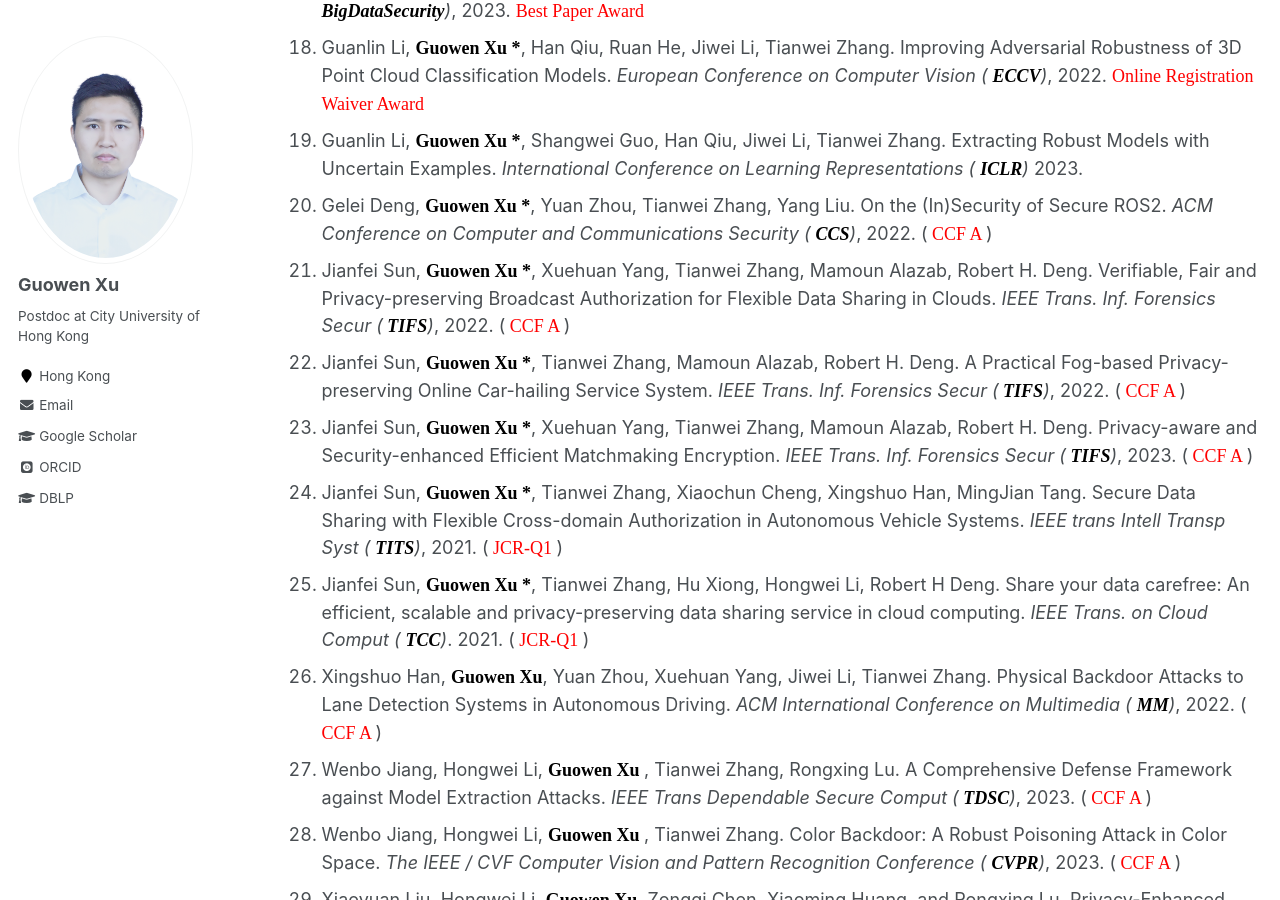
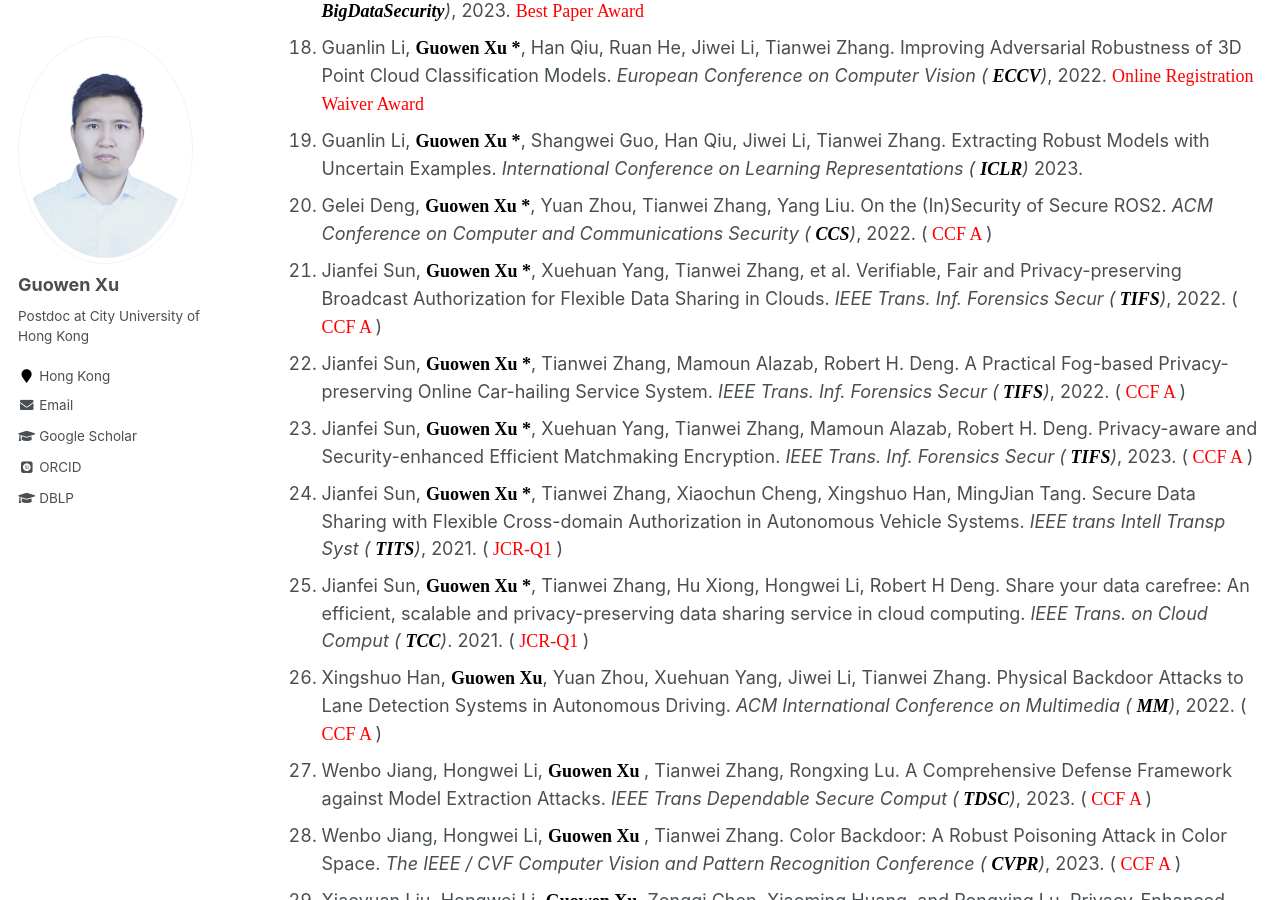
Before and after one commit to Guowen-xu/guowen-xu.github.io, a Jekyll site: the page built from _pages/publications.md, in a window 1280 px wide and 900 px high, scrolled down 1607 px. Built offline with Jekyll 4.4.1, drawn with Linux system fonts in a browser that asks for light colours; some web fonts are replaced.

Commit message:
Update publications.md

```diff
--- a/_pages/publications.md
+++ b/_pages/publications.md
@@ -34,7 +34,7 @@ You can find my articles on my [Google Scholar](https://scholar.google.com.hk/ci
 18. Guanlin Li, **<font face="Times New Roman" color=black size=4> Guowen Xu *</font>**, Han Qiu, Ruan He, Jiwei Li,  Tianwei Zhang. Improving Adversarial Robustness of 3D Point Cloud Classification Models.  *European Conference on Computer Vision ( **<font face="Times New Roman" color=black size=4>ECCV</font>**)*, 2022. <font face="Times New Roman" color=red size=4>  Online Registration Waiver Award</font>
 19. Guanlin Li, **<font face="Times New Roman" color=black size=4> Guowen Xu *</font>**, Shangwei Guo, Han Qiu, Jiwei Li, Tianwei Zhang. Extracting Robust Models with Uncertain Examples. *International Conference on Learning Representations  ( **<font face="Times New Roman" color=black size=4> ICLR</font>**)* 2023.
 20. Gelei Deng, **<font face="Times New Roman" color=black size=4> Guowen Xu *</font>**, Yuan Zhou, Tianwei Zhang, Yang Liu. On the (In)Security of Secure ROS2. *ACM  Conference on Computer and Communications Security ( **<font face="Times New Roman" color=black size=4> CCS</font>**)*, 2022. (<font face="Times New Roman" color=red size=4>  CCF A </font>)
-21. Jianfei Sun, **<font face="Times New Roman" color=black size=4> Guowen Xu *</font>**, Xuehuan Yang, Tianwei Zhang, Mamoun Alazab, Robert H. Deng. Verifiable, Fair and Privacy-preserving Broadcast Authorization for Flexible Data Sharing in Clouds. *IEEE Trans. Inf. Forensics Secur (**<font face="Times New Roman" color=black size=4> TIFS</font>**)*, 2022. (<font face="Times New Roman" color=red size=4>  CCF A </font>)
+21. Jianfei Sun, **<font face="Times New Roman" color=black size=4> Guowen Xu *</font>**, Xuehuan Yang, Tianwei Zhang, et al. Verifiable, Fair and Privacy-preserving Broadcast Authorization for Flexible Data Sharing in Clouds. *IEEE Trans. Inf. Forensics Secur (**<font face="Times New Roman" color=black size=4> TIFS</font>**)*, 2022. (<font face="Times New Roman" color=red size=4>  CCF A </font>)
 22. Jianfei Sun, **<font face="Times New Roman" color=black size=4> Guowen Xu *</font>**, Tianwei Zhang, Mamoun Alazab, Robert H. Deng. A Practical Fog-based Privacy-preserving Online Car-hailing Service System. *IEEE Trans. Inf. Forensics Secur (**<font face="Times New Roman" color=black size=4> TIFS</font>**)*, 2022. (<font face="Times New Roman" color=red size=4>  CCF A </font>)
 23. Jianfei Sun, **<font face="Times New Roman" color=black size=4> Guowen Xu *</font>**, Xuehuan Yang, Tianwei Zhang, Mamoun Alazab, Robert H. Deng. Privacy-aware and Security-enhanced Efficient Matchmaking Encryption. *IEEE Trans. Inf. Forensics Secur (**<font face="Times New Roman" color=black size=4> TIFS</font>**)*, 2023. (<font face="Times New Roman" color=red size=4>  CCF A </font>)
 24. Jianfei Sun,  **<font face="Times New Roman" color=black size=4> Guowen Xu *</font>**, Tianwei Zhang, Xiaochun Cheng, Xingshuo Han, MingJian Tang. Secure Data Sharing with Flexible Cross-domain Authorization in Autonomous Vehicle Systems. *IEEE trans Intell Transp Syst ( **<font face="Times New Roman" color=black size=4> TITS</font>**)*, 2021. (<font face="Times New Roman" color=red size=4>  JCR-Q1 </font>)
```
